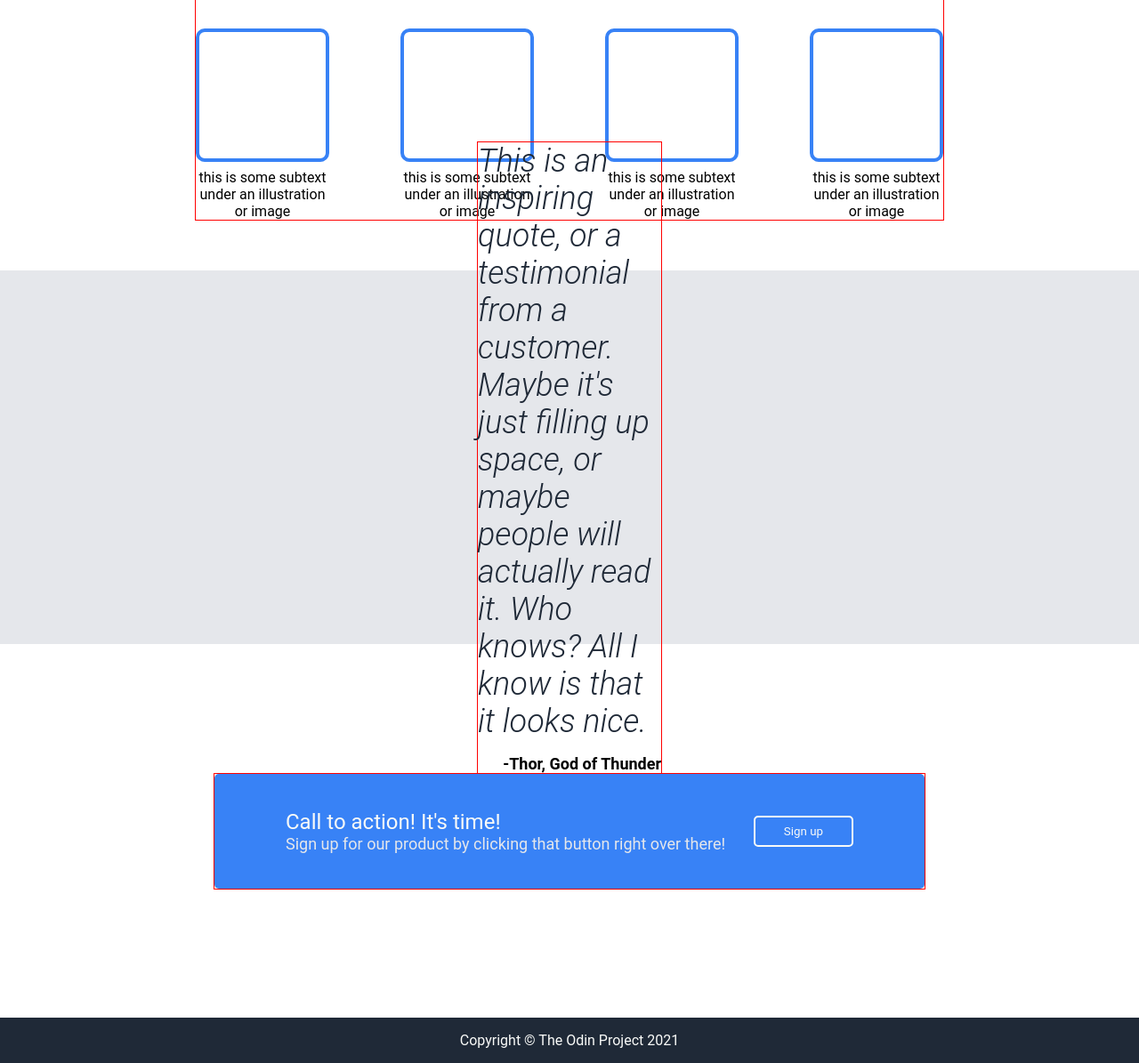
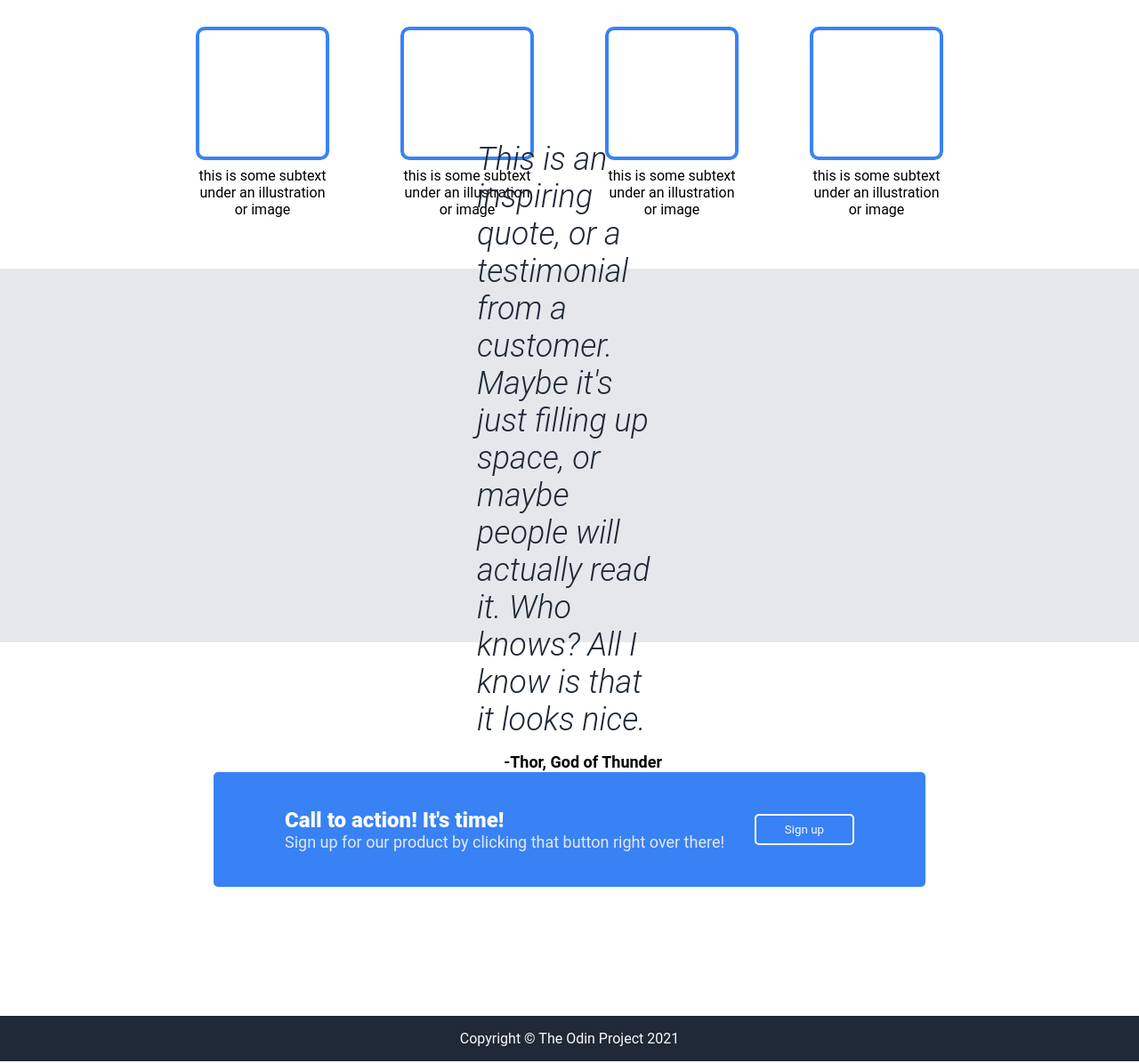
Before and after one commit to sh1ed4/ProjectLandingPage, a plain HTML site: page index.html in a window 1280 px wide. Shown: the part 582-1777 px from the top of the page at 89% size. Drawn offline with Linux system fonts and the light colour scheme.

Commit message:
Completed the project
Made some minor adjustments by removing the borders

```diff
--- a/style.css
+++ b/style.css
@@ -19,7 +19,6 @@ body {
 }
 
 .content {
-  border: 1px solid red;
   display: flex;
   justify-content: space-between;
   margin: 0 15rem;
@@ -54,7 +53,6 @@ body {
 }
 
 .contentFirst {
-  border: 1px solid red;
   display: flex;
   width: 100%;
   justify-content: space-between;
@@ -102,7 +100,6 @@ body {
 }
 
 .contentSecond {
-  border: 1px solid red;
   display: flex;
   width: 100%;
   flex-direction: column;
@@ -148,7 +145,6 @@ body {
 }
 
 .contentThird {
-  border: 1px solid red;
   display: flex;
   width: 100%;
   flex-direction: column;
@@ -193,6 +189,7 @@ body {
 .headerFourth {
   font-size: 24px;
   color: #f9faf8;
+  font-weight: 900;
 }
 
 .subHeaderFourth {
```
